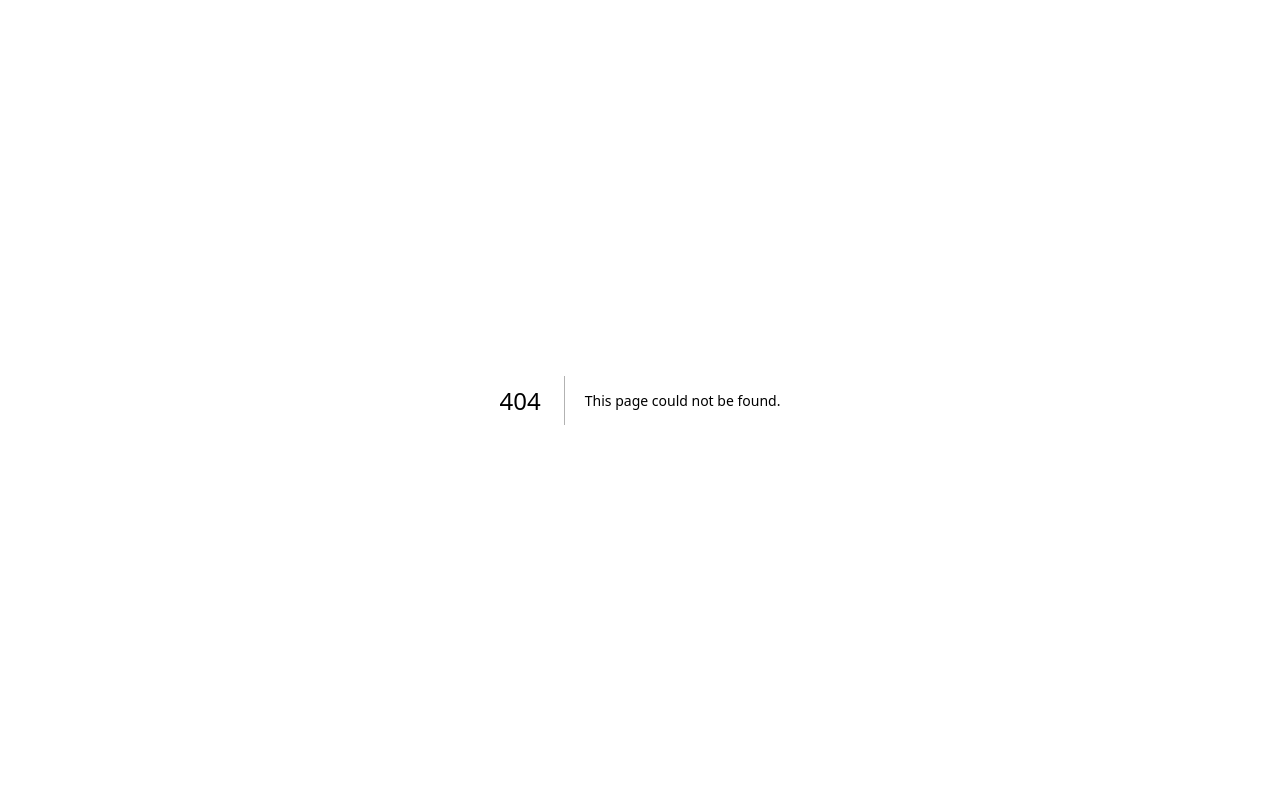
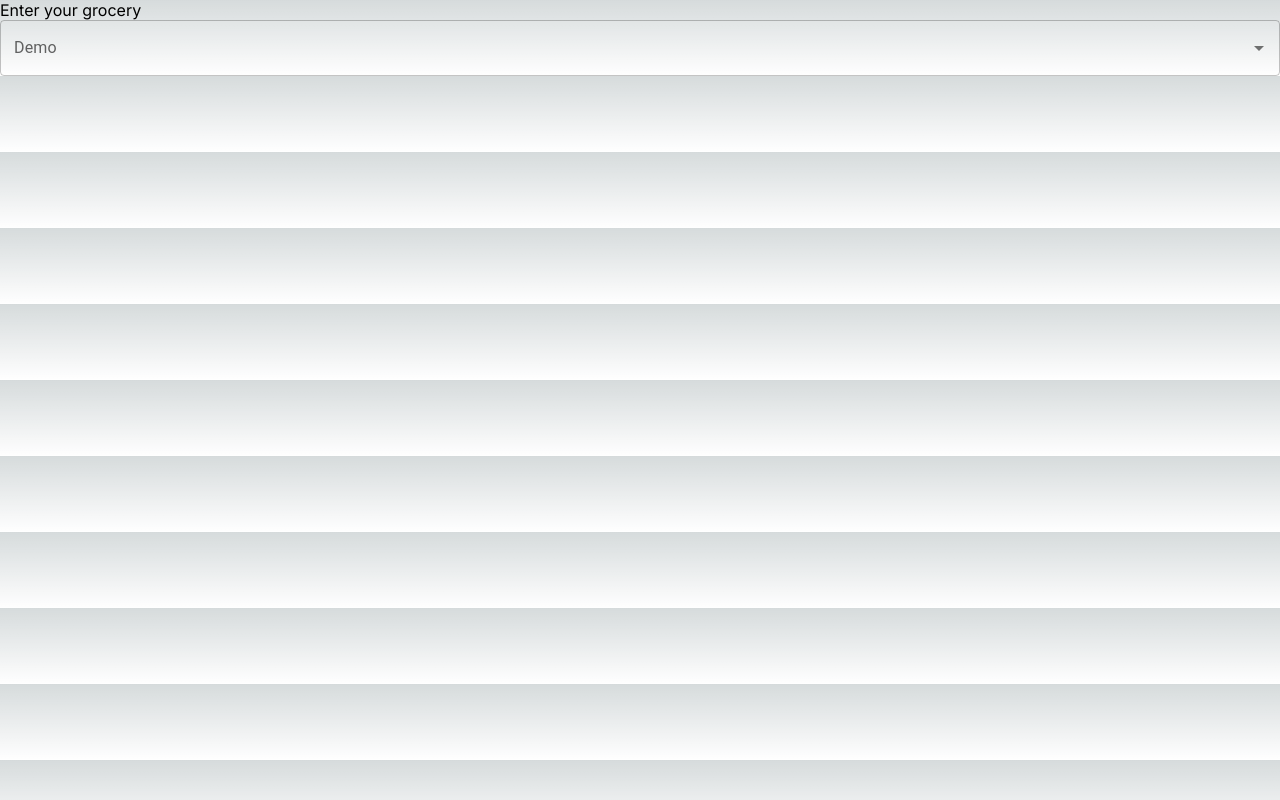
Before and after one commit to vchauha4/conhacks2023, a Next.js app in the folder conuhacks/: page /EnterGroceryPage in a window 1280 px wide. Before the commit this address had no page. Built offline with nearby package versions, Linux system fonts and the light colour scheme.

Commit message:
add new input page

```diff
--- /dev/null
+++ b/conuhacks/pages/EnterGroceryPage.tsx
@@ -0,0 +1,23 @@
+import { useGrocerySelection } from '@/context/GrocerySelectionContext'
+import { Autocomplete, TextField } from '@mui/material'
+import React from 'react'
+
+export default function EnterGroceryPage() {
+  const { selected, loaded, addItemToSelected, removeItemFromSelected } = useGrocerySelection()
+
+  const demo = [{label: '1'}, {label: '2'}, {label: '3'}]
+
+  return(
+    <div>
+      <p>Enter your grocery</p>
+      <Autocomplete
+        id="loaded-list-searchbar"
+        options={demo}
+        disableClearable
+        renderInput={
+          (params) => <TextField {...params} label='Demo' />
+        }
+      />
+    </div>
+  )
+}
--- a/conuhacks/pages/_app.tsx
+++ b/conuhacks/pages/_app.tsx
@@ -1,6 +1,13 @@
 import '@/styles/globals.css'
 import type { AppProps } from 'next/app'
+import { Inter } from '@next/font/google'
+
+const inter = Inter({ subsets: ['latin'] })
 
 export default function App({ Component, pageProps }: AppProps) {
-  return <Component {...pageProps} />
+  return(
+    <main className={inter.className}>
+      <Component {...pageProps} />
+    </main>
+  )
 }
--- a/conuhacks/styles/Home.module.css
+++ b/conuhacks/styles/Home.module.css
@@ -232,7 +232,7 @@
       rgba(var(--callout-rgb), 0.5)
     );
     background-clip: padding-box;
-    backdrop-filter: blur(24px);
+    /* backdrop-filter: blur(24px); */
   }
 
   .description div {
@@ -257,7 +257,7 @@
   }
 }
 
-@media (prefers-color-scheme: dark) {
+/* @media (prefers-color-scheme: dark) {
   .vercelLogo {
     filter: invert(1);
   }
@@ -266,7 +266,7 @@
   .thirteen img {
     filter: invert(1) drop-shadow(0 0 0.3rem #ffffff70);
   }
-}
+} */
 
 @keyframes rotate {
   from {
```
Also changed, not shown: conuhacks/pages/index.tsx (+14 -8 lines).
